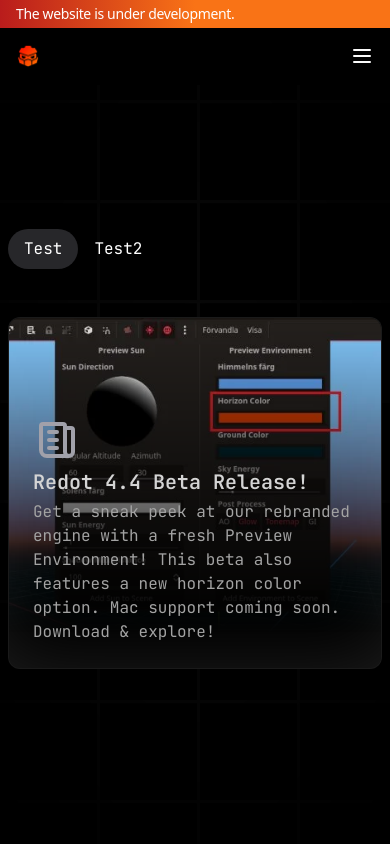
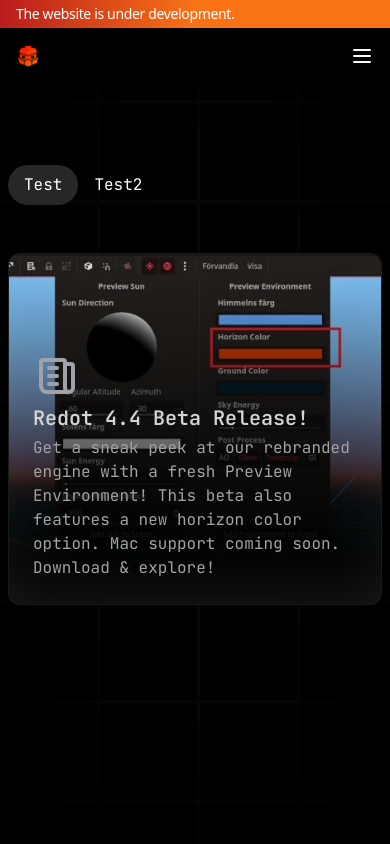
Before and after one commit to charlottewiltshire0/redot-website, a Next.js app: page /blog in a window 390 px wide. Shown: the top 844 px of the page. Built offline with nearby package versions, Linux system fonts and the light colour scheme.

Commit message:
[REFINE]: Update layout margins and padding in Blog and Showcase pages
Changes:
- Removed top margin (`mt-16`) from the section in both Blog and Showcase pages to streamline the layout.
- Adjusted padding classes to enhance responsiveness without altering overall structure.

```diff
--- a/app/(root)/blog/page.tsx
+++ b/app/(root)/blog/page.tsx
@@ -17,12 +17,12 @@
 
   return (
     <>
-      <div className='flex flex-col overflow-hidden bg-white px-2 pb-40 pt-20 dark:bg-black md:px-4 md:pt-20 lg:px-8'>
+      <div className='flex flex-col overflow-hidden bg-white px-2 pb-40 pt-20 dark:bg-black md:px-4 lg:px-8'>
         <div className='absolute left-0 top-0 flex h-screen w-full items-center justify-center bg-white bg-grid-black/[0.2] dark:bg-black dark:bg-grid-white/[0.03]'>
           {/* Radial gradient for the container to give a faded look */}
           <div className='pointer-events-none absolute inset-0 flex items-center justify-center bg-white [mask-image:radial-gradient(ellipse_at_center,transparent_20%,black)] dark:bg-black'></div>
         </div>
-        <section className='relative z-20 mx-auto mt-16 h-screen w-full max-w-[84rem]'>
+        <section className='relative z-20 mx-auto h-screen w-full max-w-[84rem]'>
           <Tabs tabs={tabs} />
         </section>
       </div>
--- a/app/(root)/showcase/page.tsx
+++ b/app/(root)/showcase/page.tsx
@@ -3,12 +3,12 @@
 export default function Blog() {
   return (
     <>
-      <div className='flex flex-col overflow-hidden bg-white px-2 pb-40 pt-20 dark:bg-black md:px-4 md:pt-20 lg:px-8'>
+      <div className='flex flex-col overflow-hidden bg-white px-2 pb-40 pt-20 dark:bg-black md:px-4 lg:px-8'>
         <div className='absolute left-0 top-0 flex h-screen w-full items-center justify-center bg-white bg-grid-black/[0.2] dark:bg-black dark:bg-grid-white/[0.03]'>
           {/* Radial gradient for the container to give a faded look */}
           <div className='pointer-events-none absolute inset-0 flex items-center justify-center bg-white [mask-image:radial-gradient(ellipse_at_center,transparent_20%,black)] dark:bg-black'></div>
         </div>
-        <section className='relative z-20 mx-auto mt-16 h-screen w-full max-w-[84rem]'>
+        <section className='relative z-20 mx-auto h-screen w-full max-w-[84rem]'>
           <h2 className='mb-2 text-center text-5xl font-bold leading-[1.2] tracking-tighter text-foreground'>
             Showcase
           </h2>
```
